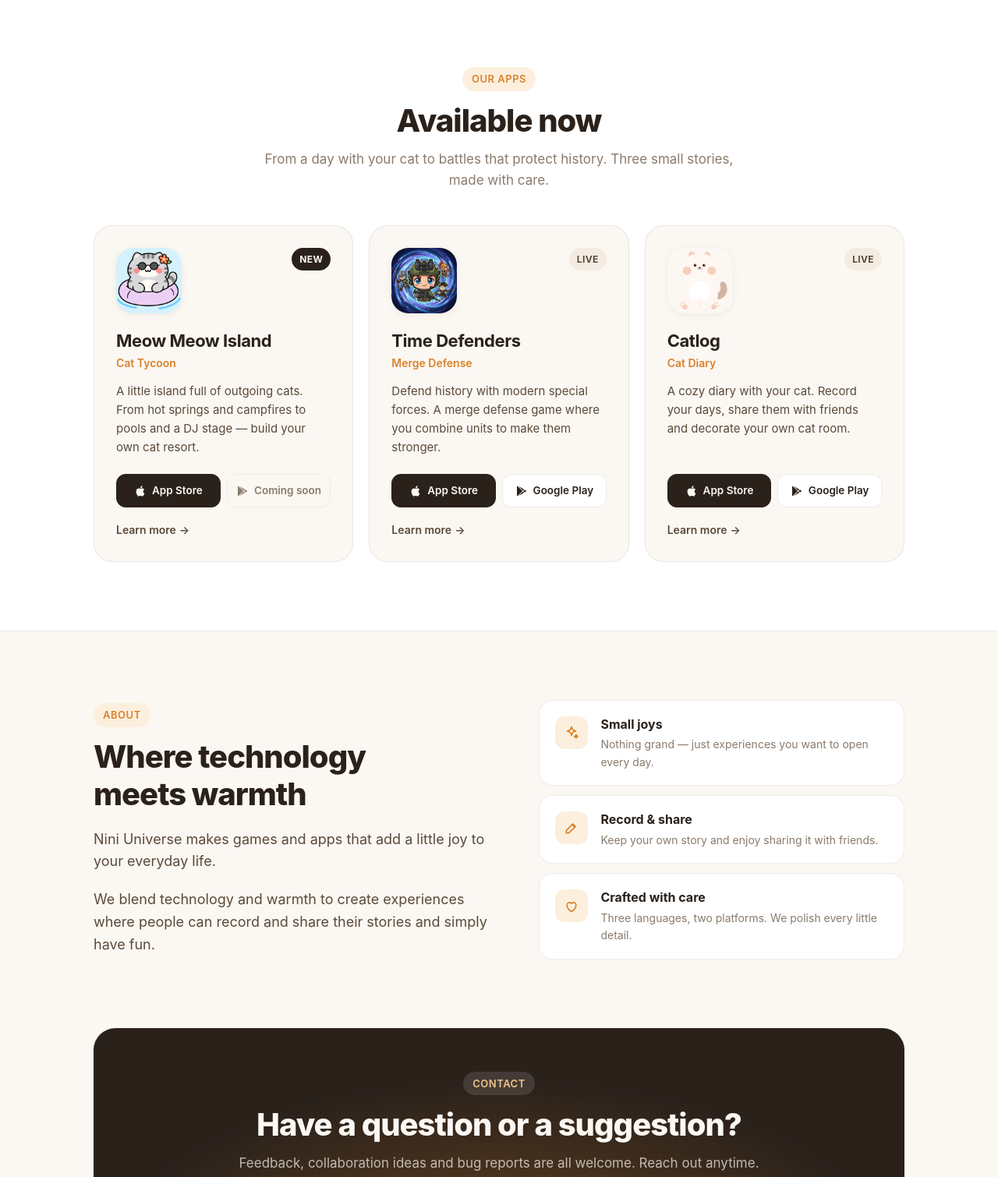
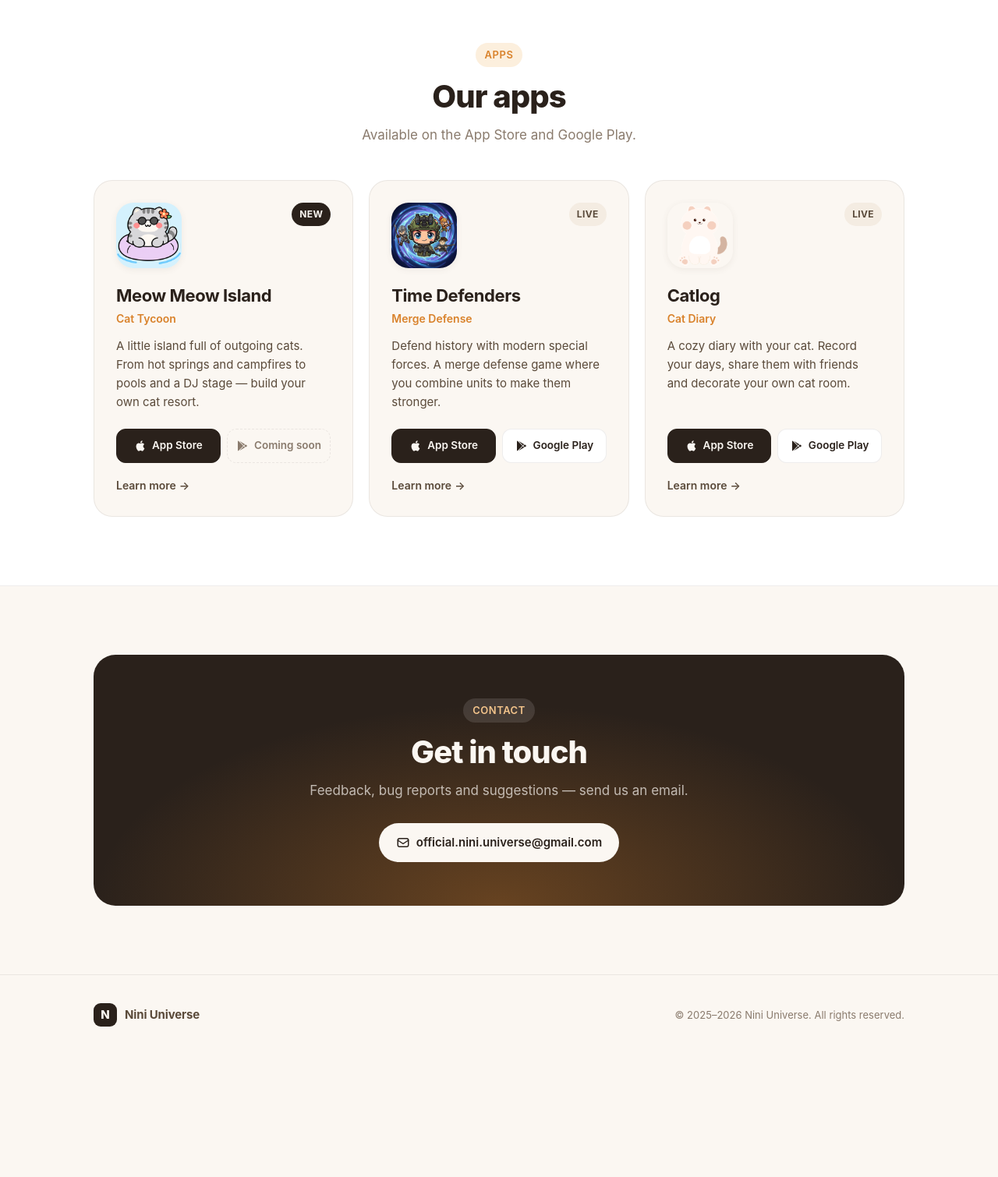
Before and after one commit to nini-universe/nini-universe.github.io, a plain HTML site: page index.html in a window 1280 px wide. Shown: the part 780-2290 px from the top of the page at 78% size. After the commit the page ends 2145 px from the top, so only its background shows below. Drawn offline with Linux system fonts and the light colour scheme; a web font is replaced by a local one.

Commit message:
문구 정리: About 섹션 제거, 인디 스튜디오 톤으로 단순화
- "기술과 감성이 만나는 곳"과 가치 타일 3개(작은 기쁨·기록과 공유·따뜻한 완성도) 섹션 삭제
- 내비게이션 '소개' 링크 제거 (앱 · 문의)
- 히어로 설명·앱 섹션·문의 문구를 짧고 담백하게 교체 (ko/en/ja)
- 히어로 헤드라인 "일상을 특별하게 만드는 앱"은 유지

Co-Authored-By: Claude Fable 5.1 <noreply@anthropic.com>

```diff
--- a/index.html
+++ b/index.html
@@ -144,21 +144,7 @@
   .more:hover { color: var(--ink); }
   .more:hover::after { transform: translateX(3px); }
 
-  /* ── 소개 ── */
-  .about .inner { display: grid; grid-template-columns: 1.1fr 1fr; gap: 56px; align-items: center; }
-  .about p.big { margin-top: 20px; font-size: 18px; color: var(--ink-2); }
-  .values { display: grid; gap: 12px; }
-  .value {
-    display: flex; gap: 16px; align-items: flex-start; background: var(--surface);
-    border: 1px solid var(--line); border-radius: 18px; padding: 18px 20px;
-  }
-  .value .ic { flex: none; width: 42px; height: 42px; border-radius: 12px; background: var(--accent-soft); color: var(--accent); display: grid; place-items: center; }
-  .value .ic svg { width: 20px; height: 20px; }
-  .value b { display: block; font-size: 16px; font-weight: 700; }
-  .value span { display: block; margin-top: 2px; font-size: 14px; color: var(--sub); }
-
   /* ── 문의 ── */
-  .contact { padding-top: 0; }
   .contact .box {
     background: var(--ink); color: var(--bg); border-radius: 28px; padding: 56px 24px; text-align: center;
     background-image: radial-gradient(50% 80% at 50% 100%, rgba(217, 130, 43, 0.35) 0%, rgba(217, 130, 43, 0) 100%);
@@ -186,7 +172,6 @@
 
   @media (max-width: 860px) {
     .grid { grid-template-columns: 1fr; max-width: 480px; margin-left: auto; margin-right: auto; }
-    .about .inner { grid-template-columns: 1fr; gap: 32px; }
   }
   @media (max-width: 600px) {
     .menu { display: none; }
@@ -205,7 +190,6 @@
     <a class="brand" href="#top"><span class="mark" aria-hidden="true">N</span>Nini Universe</a>
     <nav class="menu" aria-label="Sections">
       <a href="#apps" data-i18n="navApps">앱</a>
-      <a href="#about" data-i18n="navAbout">소개</a>
       <a href="#contact" data-i18n="navContact">문의</a>
     </nav>
     <div class="lang" role="group" aria-label="Language">
@@ -221,9 +205,9 @@
     <div class="wrap">
       <span class="eyebrow">Games &amp; Apps Studio</span>
       <h1 data-i18n="heroTitle">일상을 <em>특별하게</em><br>만드는 앱</h1>
-      <p class="lead" data-i18n="heroLead">Nini Universe는 사용자의 일상에 작은 기쁨을 더하는 게임과 다양한 앱을 만듭니다.</p>
+      <p class="lead" data-i18n="heroLead">Nini Universe는 게임과 앱을 만드는 작은 인디 스튜디오입니다.</p>
       <div class="cta">
-        <a class="btn primary" href="#apps" data-i18n="ctaApps">앱 둘러보기</a>
+        <a class="btn primary" href="#apps" data-i18n="ctaApps">앱 보기</a>
         <a class="btn ghost" href="#contact" data-i18n="ctaContact">문의하기</a>
       </div>
       <div class="icons" aria-hidden="true">
@@ -237,9 +221,9 @@
   <section class="apps" id="apps">
     <div class="wrap">
       <div class="head center reveal">
-        <span class="eyebrow" data-i18n="appsEyebrow">Our Apps</span>
-        <h2 data-i18n="appsTitle">지금 만나볼 수 있는 앱</h2>
-        <p class="section-lead" data-i18n="appsLead">고양이와 보내는 하루부터 역사를 지키는 전투까지. 작지만 정성껏 만든 세 가지 이야기.</p>
+        <span class="eyebrow" data-i18n="appsEyebrow">Apps</span>
+        <h2 data-i18n="appsTitle">출시한 앱</h2>
+        <p class="section-lead" data-i18n="appsLead">App Store와 Google Play에서 받을 수 있어요.</p>
       </div>
       <div class="grid">
         <!-- 냥냥아일랜드 -->
@@ -311,37 +295,12 @@
     </div>
   </section>
 
-  <section class="about" id="about">
-    <div class="wrap inner">
-      <div class="head reveal">
-        <span class="eyebrow" data-i18n="aboutEyebrow">About</span>
-        <h2 data-i18n="aboutTitle">기술과 감성이 만나는 곳</h2>
-        <p class="big" data-i18n="about1">Nini Universe는 사용자의 일상에 작은 기쁨을 더하는 게임과 다양한 앱을 만듭니다.</p>
-        <p class="big" data-i18n="about2">우리는 기술과 감성을 결합하여, 사람들이 자신의 이야기를 기록하고 공유하며, 즐거움을 느낄 수 있는 경험을 만들어갑니다.</p>
-      </div>
-      <div class="values reveal">
-        <div class="value">
-          <span class="ic" aria-hidden="true"><svg viewBox="0 0 24 24" fill="none" stroke="currentColor" stroke-width="2" stroke-linecap="round" stroke-linejoin="round"><path d="M12 3l1.9 4.6L18.5 9.5l-4.6 1.9L12 16l-1.9-4.6L5.5 9.5l4.6-1.9z"/><path d="M19 15l.8 1.9 1.9.8-1.9.8L19 20.4l-.8-1.9-1.9-.8 1.9-.8z"/></svg></span>
-          <div><b data-i18n="v1t">작은 기쁨</b><span data-i18n="v1d">거창하지 않아도, 매일 꺼내 보고 싶은 경험을 만듭니다.</span></div>
-        </div>
-        <div class="value">
-          <span class="ic" aria-hidden="true"><svg viewBox="0 0 24 24" fill="none" stroke="currentColor" stroke-width="2" stroke-linecap="round" stroke-linejoin="round"><path d="M4 20h4l10-10-4-4L4 16z"/><path d="M13 7l4 4"/></svg></span>
-          <div><b data-i18n="v2t">기록과 공유</b><span data-i18n="v2d">자신의 이야기를 남기고 친구와 나누는 즐거움을 담습니다.</span></div>
-        </div>
-        <div class="value">
-          <span class="ic" aria-hidden="true"><svg viewBox="0 0 24 24" fill="none" stroke="currentColor" stroke-width="2" stroke-linecap="round" stroke-linejoin="round"><path d="M12 21s-7-4.6-7-10a4 4 0 0 1 7-2.6A4 4 0 0 1 19 11c0 5.4-7 10-7 10z"/></svg></span>
-          <div><b data-i18n="v3t">따뜻한 완성도</b><span data-i18n="v3d">세 가지 언어, 두 플랫폼. 작은 디테일까지 정성껏 다듬습니다.</span></div>
-        </div>
-      </div>
-    </div>
-  </section>
-
   <section class="contact" id="contact">
     <div class="wrap">
       <div class="box reveal">
         <span class="eyebrow" data-i18n="contactEyebrow">Contact</span>
-        <h2 data-i18n="contactTitle">문의나 제안이 있으신가요?</h2>
-        <p class="section-lead" data-i18n="contactLead">앱에 대한 의견, 협업 제안, 오류 신고 모두 환영합니다. 언제든지 연락주세요.</p>
+        <h2 data-i18n="contactTitle">문의하기</h2>
+        <p class="section-lead" data-i18n="contactLead">앱 의견, 오류 신고, 제안은 메일로 보내 주세요.</p>
         <a class="btn" href="mailto:official.nini.universe@gmail.com">
           <svg viewBox="0 0 24 24" fill="none" stroke="currentColor" stroke-width="2" stroke-linecap="round" stroke-linejoin="round" aria-hidden="true"><rect x="3" y="5" width="18" height="14" rx="3"/><path d="M3 8l9 6 9-6"/></svg>
           official.nini.universe@gmail.com
@@ -363,12 +322,12 @@
   const T = {
     ko: {
       _title: 'Nini Universe - 일상을 특별하게 만드는 앱',
-      navApps: '앱', navAbout: '소개', navContact: '문의',
+      navApps: '앱', navContact: '문의',
       heroTitle: '일상을 <em>특별하게</em><br>만드는 앱',
-      heroLead: 'Nini Universe는 사용자의 일상에 작은 기쁨을 더하는 게임과 다양한 앱을 만듭니다.',
-      ctaApps: '앱 둘러보기', ctaContact: '문의하기',
-      appsEyebrow: 'Our Apps', appsTitle: '지금 만나볼 수 있는 앱',
-      appsLead: '고양이와 보내는 하루부터 역사를 지키는 전투까지. 작지만 정성껏 만든 세 가지 이야기.',
+      heroLead: 'Nini Universe는 게임과 앱을 만드는 작은 인디 스튜디오입니다.',
+      ctaApps: '앱 보기', ctaContact: '문의하기',
+      appsEyebrow: 'Apps', appsTitle: '출시한 앱',
+      appsLead: 'App Store와 Google Play에서 받을 수 있어요.',
       stNew: 'NEW', stLive: '출시 중',
       miName: '냥냥아일랜드', miGenre: '고양이 키우기 타이쿤',
       miDesc: '외향형 고양이들이 사는 작은 섬. 온천·캠프·풀장·DJ 무대까지, 나만의 고양이 휴양지를 키워 보세요.',
@@ -377,23 +336,17 @@
       clName: 'Catlog', clGenre: '고양이 다이어리',
       clDesc: '고양이와 함께하는 감성 다이어리. 일상을 기록하고, 친구들과 공유하며, 나만의 고양이 방을 꾸며보세요.',
       playSoon: 'Play 준비 중', more: '자세히 보기',
-      aboutEyebrow: 'About', aboutTitle: '기술과 감성이 만나는 곳',
-      about1: 'Nini Universe는 사용자의 일상에 작은 기쁨을 더하는 게임과 다양한 앱을 만듭니다.',
-      about2: '우리는 기술과 감성을 결합하여, 사람들이 자신의 이야기를 기록하고 공유하며, 즐거움을 느낄 수 있는 경험을 만들어갑니다.',
-      v1t: '작은 기쁨', v1d: '거창하지 않아도, 매일 꺼내 보고 싶은 경험을 만듭니다.',
-      v2t: '기록과 공유', v2d: '자신의 이야기를 남기고 친구와 나누는 즐거움을 담습니다.',
-      v3t: '따뜻한 완성도', v3d: '세 가지 언어, 두 플랫폼. 작은 디테일까지 정성껏 다듬습니다.',
-      contactEyebrow: 'Contact', contactTitle: '문의나 제안이 있으신가요?',
-      contactLead: '앱에 대한 의견, 협업 제안, 오류 신고 모두 환영합니다. 언제든지 연락주세요.',
+      contactEyebrow: 'Contact', contactTitle: '문의하기',
+      contactLead: '앱 의견, 오류 신고, 제안은 메일로 보내 주세요.',
     },
     en: {
       _title: 'Nini Universe - Apps that make every day special',
-      navApps: 'Apps', navAbout: 'About', navContact: 'Contact',
+      navApps: 'Apps', navContact: 'Contact',
       heroTitle: 'Apps that make<br>every day <em>special</em>',
-      heroLead: 'Nini Universe makes games and apps that add a little joy to your everyday life.',
-      ctaApps: 'Explore apps', ctaContact: 'Get in touch',
-      appsEyebrow: 'Our Apps', appsTitle: 'Available now',
-      appsLead: 'From a day with your cat to battles that protect history. Three small stories, made with care.',
+      heroLead: 'Nini Universe is a small indie studio making games and apps.',
+      ctaApps: 'See apps', ctaContact: 'Contact',
+      appsEyebrow: 'Apps', appsTitle: 'Our apps',
+      appsLead: 'Available on the App Store and Google Play.',
       stNew: 'NEW', stLive: 'LIVE',
       miName: 'Meow Meow Island', miGenre: 'Cat Tycoon',
       miDesc: 'A little island full of outgoing cats. From hot springs and campfires to pools and a DJ stage — build your own cat resort.',
@@ -402,23 +355,17 @@
       clName: 'Catlog', clGenre: 'Cat Diary',
       clDesc: 'A cozy diary with your cat. Record your days, share them with friends and decorate your own cat room.',
       playSoon: 'Coming soon', more: 'Learn more',
-      aboutEyebrow: 'About', aboutTitle: 'Where technology meets warmth',
-      about1: 'Nini Universe makes games and apps that add a little joy to your everyday life.',
-      about2: 'We blend technology and warmth to create experiences where people can record and share their stories and simply have fun.',
-      v1t: 'Small joys', v1d: 'Nothing grand — just experiences you want to open every day.',
-      v2t: 'Record & share', v2d: 'Keep your own story and enjoy sharing it with friends.',
-      v3t: 'Crafted with care', v3d: 'Three languages, two platforms. We polish every little detail.',
-      contactEyebrow: 'Contact', contactTitle: 'Have a question or a suggestion?',
-      contactLead: 'Feedback, collaboration ideas and bug reports are all welcome. Reach out anytime.',
+      contactEyebrow: 'Contact', contactTitle: 'Get in touch',
+      contactLead: 'Feedback, bug reports and suggestions — send us an email.',
     },
     ja: {
       _title: 'Nini Universe - 毎日を特別にするアプリ',
-      navApps: 'アプリ', navAbout: '私たちについて', navContact: 'お問い合わせ',
+      navApps: 'アプリ', navContact: 'お問い合わせ',
       heroTitle: '毎日を<em>特別に</em>する<br>アプリ',
-      heroLead: 'Nini Universeは、毎日の暮らしに小さな喜びを添えるゲームやアプリをつくっています。',
+      heroLead: 'Nini Universeは、ゲームやアプリをつくる小さなインディースタジオです。',
       ctaApps: 'アプリを見る', ctaContact: 'お問い合わせ',
-      appsEyebrow: 'Our Apps', appsTitle: '配信中のアプリ',
-      appsLead: '猫と過ごす一日から、歴史を守る戦いまで。小さくても心を込めてつくった3つの物語。',
+      appsEyebrow: 'Apps', appsTitle: 'リリースしたアプリ',
+      appsLead: 'App StoreとGoogle Playで配信中です。',
       stNew: 'NEW', stLive: '配信中',
       miName: 'にゃんにゃんアイランド', miGenre: 'ねこ経営タイクーン',
       miDesc: '社交的なねこたちが暮らす小さな島。温泉・キャンプ・プール・DJステージまで、あなただけのねこリゾートを育てよう。',
@@ -427,14 +374,8 @@
       clName: 'キャットログ', clGenre: '猫と一緒の日記',
       clDesc: '猫と一緒の、やさしい日記アプリ。毎日を記録して友だちと共有し、自分だけの猫部屋を飾りましょう。',
       playSoon: '近日公開', more: '詳しく見る',
-      aboutEyebrow: 'About', aboutTitle: 'テクノロジーとやさしさが出会う場所',
-      about1: 'Nini Universeは、毎日の暮らしに小さな喜びを添えるゲームやアプリをつくっています。',
-      about2: 'テクノロジーとやさしさを組み合わせ、自分の物語を記録し、分かち合い、楽しめる体験を届けます。',
-      v1t: '小さな喜び', v1d: '大げさでなくても、毎日開きたくなる体験をつくります。',
-      v2t: '記録と共有', v2d: '自分の物語を残し、友だちと分かち合う楽しさを込めます。',
-      v3t: '丁寧なつくり', v3d: '3つの言語、2つのプラットフォーム。細部まで心を込めて磨きます。',
-      contactEyebrow: 'Contact', contactTitle: 'ご質問やご提案はありますか？',
-      contactLead: 'アプリへのご意見、コラボのご提案、不具合のご報告など、いつでもお気軽にどうぞ。',
+      contactEyebrow: 'Contact', contactTitle: 'お問い合わせ',
+      contactLead: 'ご意見・不具合のご報告・ご提案はメールでお送りください。',
     },
   };
 
```
Also changed, not shown: 1 other file.
